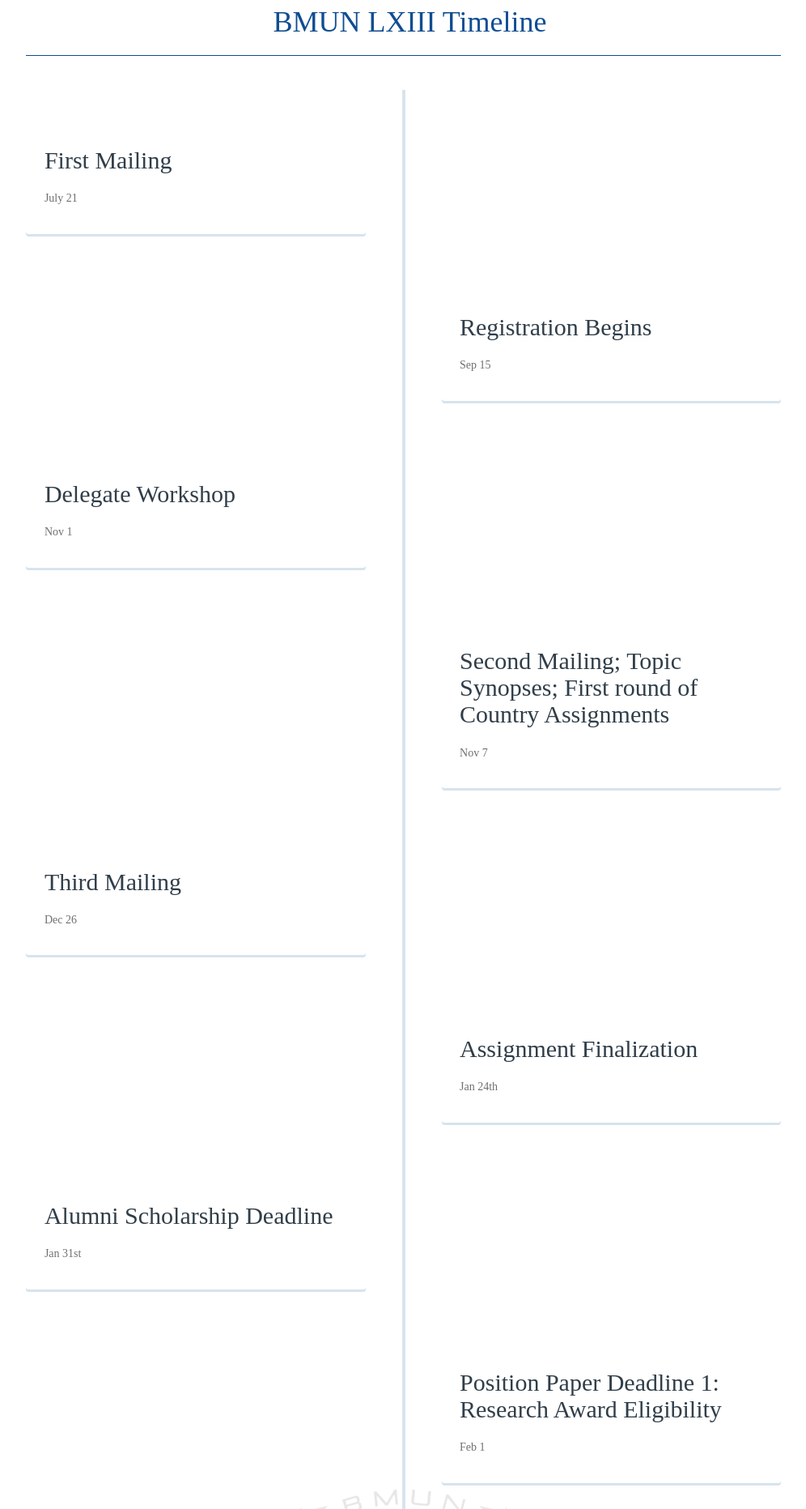
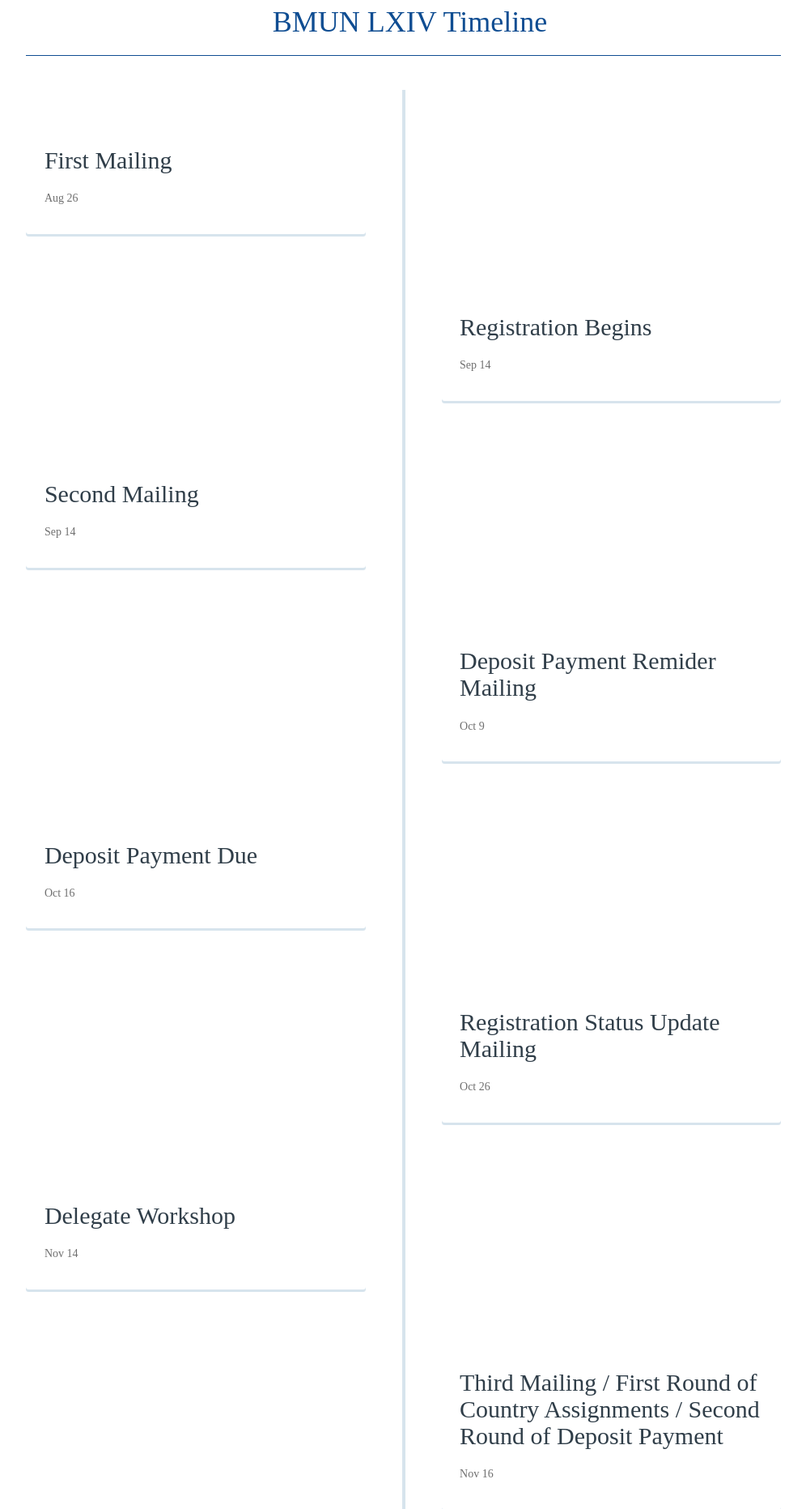
Before and after one commit to nathanielparke/website, a PHP site: page /Timeline.php in a window 1280 px wide. Shown: the part 52-1915 px from the top of the page at 81% size, without its empty margins (141-1137 px from the left). Run offline with PHP 8.4, Linux system fonts and the light colour scheme; some libraries are stand-ins or nearby versions.

Commit message:
timeline

```diff
--- a/Timeline.php
+++ b/Timeline.php
@@ -28,126 +28,140 @@
 
 <div class="container">
     <div class="col-md-10 col-md-offset-1 content bgimg">
-    	<h1 class="content-heading">BMUN LXIII Timeline</h1>
+    	<h1 class="content-heading">BMUN LXIV Timeline</h1>
         <hr>
 
         <section id="cd-timeline" class="cd-container">
 			<div class="cd-timeline-block">
 				<div class="cd-timeline-content">
 					<h2>First Mailing</h2>
-					<span class="cd-date">July	 21</span>
+					<span class="cd-date">Aug 26</span>
 				</div>
 			</div>
 
 			<div class="cd-timeline-block">
 				<div class="cd-timeline-content">
 					<h2>Registration Begins</h2>
-					<span class="cd-date">Sep 15</span>
+					<span class="cd-date">Sep 14</span>
+				</div>
+			</div>
+
+			<div class="cd-timeline-block">
+				<div class="cd-timeline-content">
+					<h2>Second Mailing</h2>
+					<span class="cd-date">Sep 14</span>
+				</div>
+			</div>
+
+			<div class="cd-timeline-block">
+				<div class="cd-timeline-content">
+					<h2>Deposit Payment Remider Mailing</h2>
+					<span class="cd-date">Oct 9</span>
+				</div>
+			</div>
+
+			<div class="cd-timeline-block">
+				<div class="cd-timeline-content">
+					<h2>Deposit Payment Due</h2>
+					<span class="cd-date">Oct 16</span>
+				</div>
+			</div>
+
+			<div class="cd-timeline-block">
+				<div class="cd-timeline-content">
+					<h2>Registration Status Update Mailing</h2>
+					<span class="cd-date">Oct 26</span>
 				</div>
 			</div>
 
 			<div class="cd-timeline-block">
 				<div class="cd-timeline-content">
 					<h2>Delegate Workshop</h2>
-					<span class="cd-date">Nov 1</span>
+					<span class="cd-date">Nov 14</span>
 				</div>
 			</div>
 
 			<div class="cd-timeline-block">
 				<div class="cd-timeline-content">
-					<h2>Second Mailing; Topic Synopses; First round of Country Assignments</h2>
-					<span class="cd-date">Nov 7</span>
+					<h2>Third Mailing / First Round of Country Assignments / Second Round of Deposit Payment</h2>
+					<span class="cd-date">Nov 16</span>
 				</div>
 			</div>
 
 			<div class="cd-timeline-block">
 				<div class="cd-timeline-content">
-					<h2>Third Mailing</h2>
-					<span class="cd-date">Dec 26</span>
+					<h2>Second Round of Country Assignments / Third Round of Deposit Payment</h2>
+					<span class="cd-date">Dec 7</span>
 				</div>
 			</div>
 
 			<div class="cd-timeline-block">
 				<div class="cd-timeline-content">
-					<h2>Assignment Finalization</h2>
-					<span class="cd-date">Jan 24th</span>
+					<h2>Fourth Mailing</h2>
+					<span class="cd-date">Dec 14</span>
 				</div>
 			</div>
 
 			<div class="cd-timeline-block">
 				<div class="cd-timeline-content">
 					<h2>Alumni Scholarship Deadline</h2>
-					<span class="cd-date">Jan 31st</span>
+					<span class="cd-date">Dec 21</span>
 				</div>
 			</div>
 
 			<div class="cd-timeline-block">
 				<div class="cd-timeline-content">
-					<h2>Position Paper Deadline 1: Research Award Eligibility</h2>
+					<h2>Third Round of Country Assignments / Fourth Round of Deposit Payment</h2>
+					<span class="cd-date">Dec 28</span>
+				</div>
+			</div>
+
+			<div class="cd-timeline-block">
+				<div class="cd-timeline-content">
+					<h2>Alumni Scholarship Finalists Announced</h2>
+					<span class="cd-date">Jan 4</span>
+				</div>
+			</div>
+
+			<div class="cd-timeline-block">
+				<div class="cd-timeline-content">
+					<h2>Deadline for Alumni Scholarship Finalists to accept</h2>
+					<span class="cd-date">Jan 11</span>
+				</div>
+			</div>
+
+			<div class="cd-timeline-block">
+				<div class="cd-timeline-content">
+					<h2>Assignment Finalization Deadline / Third Round Payment Deadline</h2>
+					<span class="cd-date">Jan 13</span>
+				</div>
+			</div>
+
+			<div class="cd-timeline-block">
+				<div class="cd-timeline-content">
+					<h2>Delegate Names due/ Position Paper Deadline 1</h2>
 					<span class="cd-date">Feb 1</span>
 				</div>
 			</div>
 
 			<div class="cd-timeline-block">
 				<div class="cd-timeline-content">
-					<h2>Delegate Name Finalization; Waitlist Assignment Finalization</h2>
-					<span class="cd-date">Feb 6</span>
+					<h2>Fifth Mailing</h2>
+					<span class="cd-date">Feb 15</span>
 				</div>
 			</div>
 
 			<div class="cd-timeline-block">
 				<div class="cd-timeline-content">
-					<h2>Alumni Scholarship Winners Notified</h2>
-					<span class="cd-date">Feb 7</span>
+					<h2>Position Paper Deadline 2/ Refund Deadline/ Waiver Deadline</h2>
+					<span class="cd-date">Feb 15</span>
 				</div>
 			</div>
 
 			<div class="cd-timeline-block">
 				<div class="cd-timeline-content">
-					<h2>Waitlist Position Paper Deadline 1</h2>
-					<span class="cd-date">Feb 8</span>
-				</div>
-			</div>
-
-			<div class="cd-timeline-block">
-				<div class="cd-timeline-content">
-					<h2>Alumni Scholarship Award Acceptance Deadline</h2>
-					<span class="cd-date">Feb 10</span>
-				</div>
-			</div>
-
-			<div class="cd-timeline-block">
-				<div class="cd-timeline-content">
-					<h2>Position Paper Deadline 2: Committee Award Eligibility</h2>
-					<span class="cd-date">Feb 11</span>
-				</div>
-			</div>
-
-			<div class="cd-timeline-block">
-				<div class="cd-timeline-content">
-					<h2>Delegate Name Finalization For Waitlisted Schools; Delegate Waivers Due; Payment Due; Fourth Mailing</h2>
-					<span class="cd-date">Feb 13</span>
-				</div>
-			</div>
-
-			<div class="cd-timeline-block">
-				<div class="cd-timeline-content">
-					<h2>Waitlist Position Paper Deadline 2</h2>
-					<span class="cd-date">Feb 18</span>
-				</div>
-			</div>
-
-			<div class="cd-timeline-block">
-				<div class="cd-timeline-content">
-					<h2>Waitlist Payment Due</h2>
-					<span class="cd-date">Feb 20</span>
-				</div>
-			</div>
-
-			<div class="cd-timeline-block">
-				<div class="cd-timeline-content">
-					<h2>BMUN LXIII</h2>
-					<span class="cd-date">Feb 27-Mar 1</span>
+					<h2>BMUN LXIV</h2>
+					<span class="cd-date">Mar 4 - 6</span>
 				</div>
 			</div>
 
```
